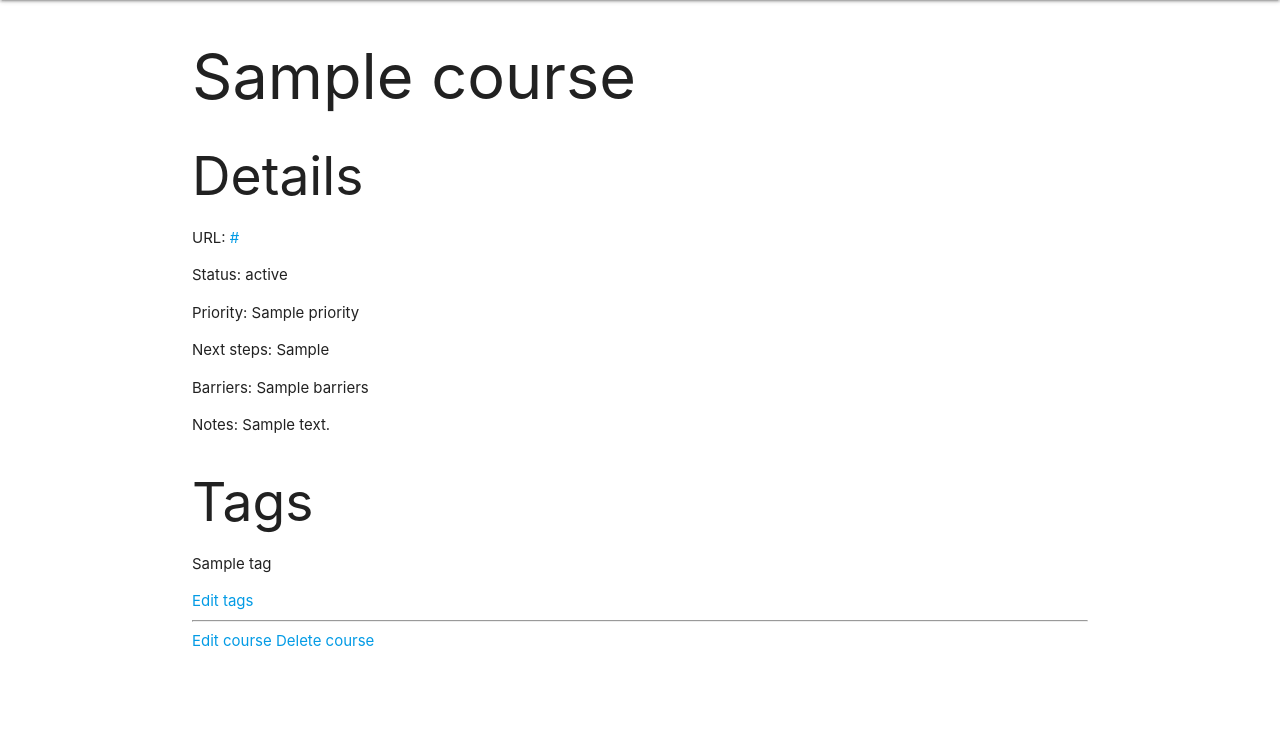
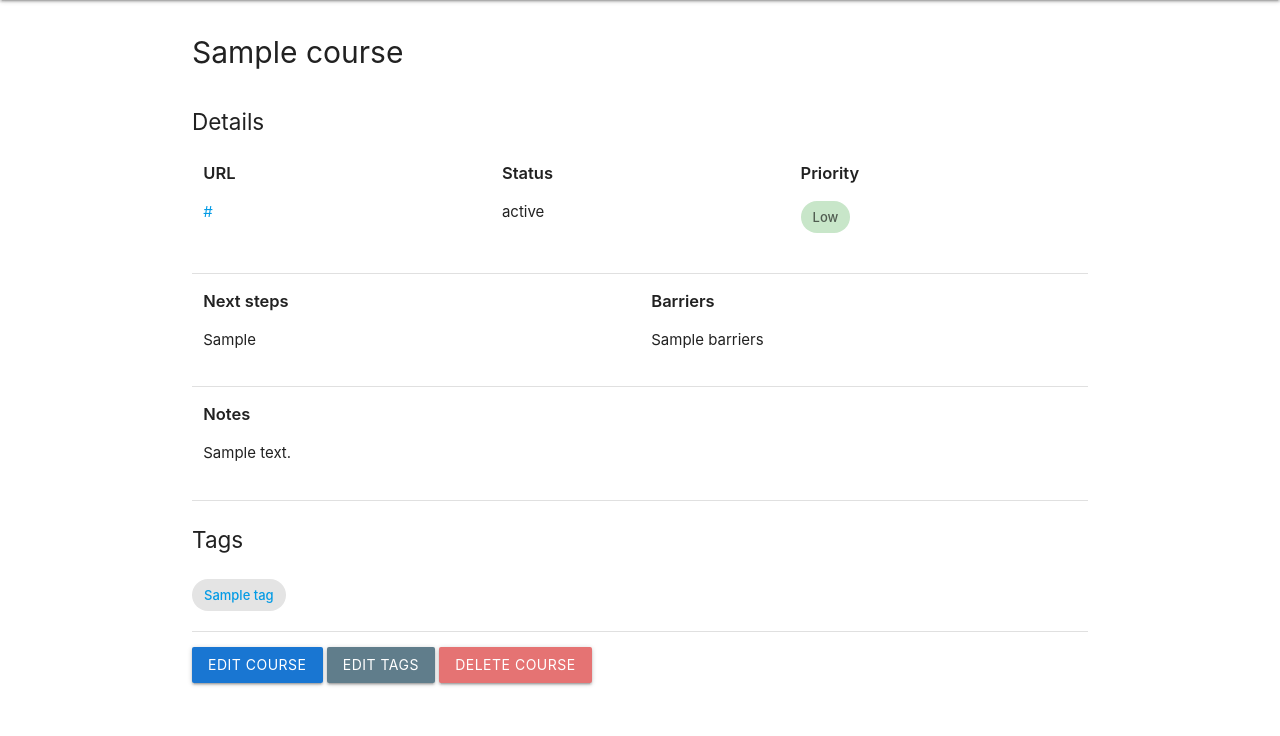
Before and after one commit to hckmd/finish-it-edpf-5023, a Flask app: template app/courses/templates/course_details.html in a window 1280 px wide. Shown: the part 64-800 px from the top of the page. Run offline with Flask 2, Linux system fonts and the light colour scheme; the template is opened without the code that fills it: most values are stand-ins (such as "Sample title", 1, 10 or a date in 2020).

Commit message:
Changes course_details view to use materialize styling

```diff
--- a/app/courses/templates/course_details.html
+++ b/app/courses/templates/course_details.html
@@ -1,24 +1,78 @@
 {% extends "base.html" %}
 
 {% block content %}
-<h1>{{ course.title }}</h1>
+<p class="page-heading">{{ course.title }}</p>
+<p class="section-heading">Details</p>
 
-<h2>Details</h2>
-<p>URL: <a href="{{ course.url }}">{{ course.url }}</a></p>
-<p>Status: {{ course.status }}</p>
-<p>Priority: {{ course.priority }}</p>
-<p>Next steps: {{ course.next_steps }}</p>
-<p>Barriers: {{ course.barriers }}</p>
-<p>Notes: {{ course.notes }}</p>
-
-<h2>Tags</h2>
-<ul>
-{% for tag in course.tags %}
-    <li>{{ tag.name }}</li>
-{% endfor %}
-</ul>
-<a href="{{ url_for('courses.edit_tags', id = course.id) }}">Edit tags</a>
-<hr>
-<a href="{{ url_for('courses.edit', id = course.id) }}">Edit course</a>
-<a href="{{ url_for('courses.delete', id = course.id) }}">Delete course</a>
+<div class="row details-section">
+    <div class="col s4">
+        <span class="field-label">URL</span>
+        <p>
+            <a href="{{ course.url }}">{{ course.url }}</a>
+        </p>
+    </div>
+    <div class="col s4">
+        <span class="field-label">Status</span>
+        <p>{{ course.status }}</p>
+    </div>
+    <div class="col s4">
+        <span class="field-label">Priority</span>
+        <p>
+            {% if course.priority == 'High' %}
+            <div class="chip red lighten-4">High</div>
+            {% elif course.priority == 'Medium' %}
+            <div class="chip orange lighten-4">Medium</div>
+            {% else %}
+            <div class="chip green lighten-4">Low</div>
+            {% endif %}
+        </p>
+    </div>
+</div>
+<div class="divider"></div>
+<div class="row details-section">
+    <div class="col s6">
+        <span class="field-label">Next steps</span>
+        {% if course.next_steps %}
+        <p>{{ course.next_steps }}</p>
+        {% else %}
+        <span></span>
+        {% endif %}
+    </div>
+    <div class="col s6">
+        <span class="field-label">Barriers</span>
+        {% if course.barriers %}
+        <p>{{ course.barriers }}</p>
+        {% endif %}
+    </div>
+</div>
+<div class="divider"></div>
+<div class="row details-section">
+    <div class="col s12">
+        <span class="field-label">Notes</span>
+        {% if course.notes %}
+        <p>{{ course.notes }}</p>
+        {% endif %}
+    </div>
+</div>
+<div class="divider"></div>
+<p class="section-heading">Tags</p>
+<p>
+    {% for tag in course.tags %}
+    <div class="chip">
+        <a href="{{ url_for('view_by_tag', tag_id = tag.id) }}">{{ tag.name }}</a>
+    </div>
+    {% endfor %}
+</p>
+<div class="divider"></div>
+<div class="section">
+    <a class="waves-effect waves-light btn blue darken-2" href="{{ url_for('courses.edit', id = course.id) }}">
+        Edit course
+    </a>
+    <a class="waves-effect waves-light btn blue-grey" href="{{ url_for('courses.edit_tags', id = course.id) }}">
+        Edit tags
+    </a>
+    <a class="waves-effect waves-light btn red lighten-2" href="{{ url_for('courses.delete', id = course.id) }}">
+        Delete course
+    </a>
+</div>
 {% endblock %}
```
